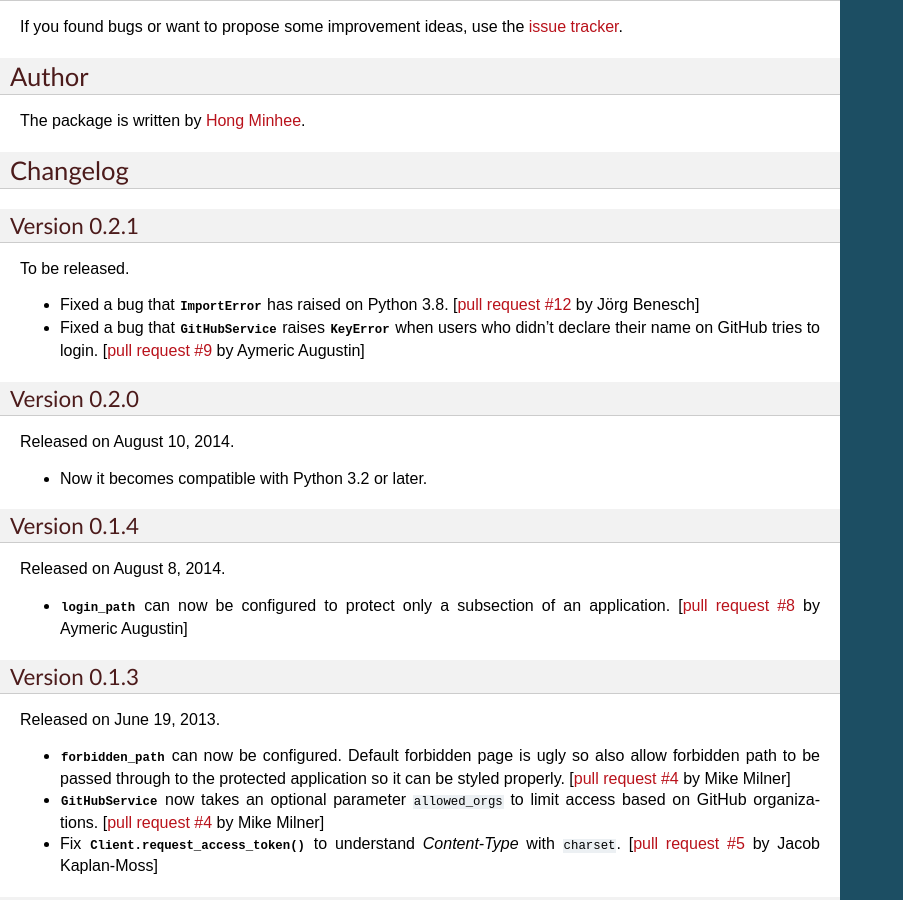
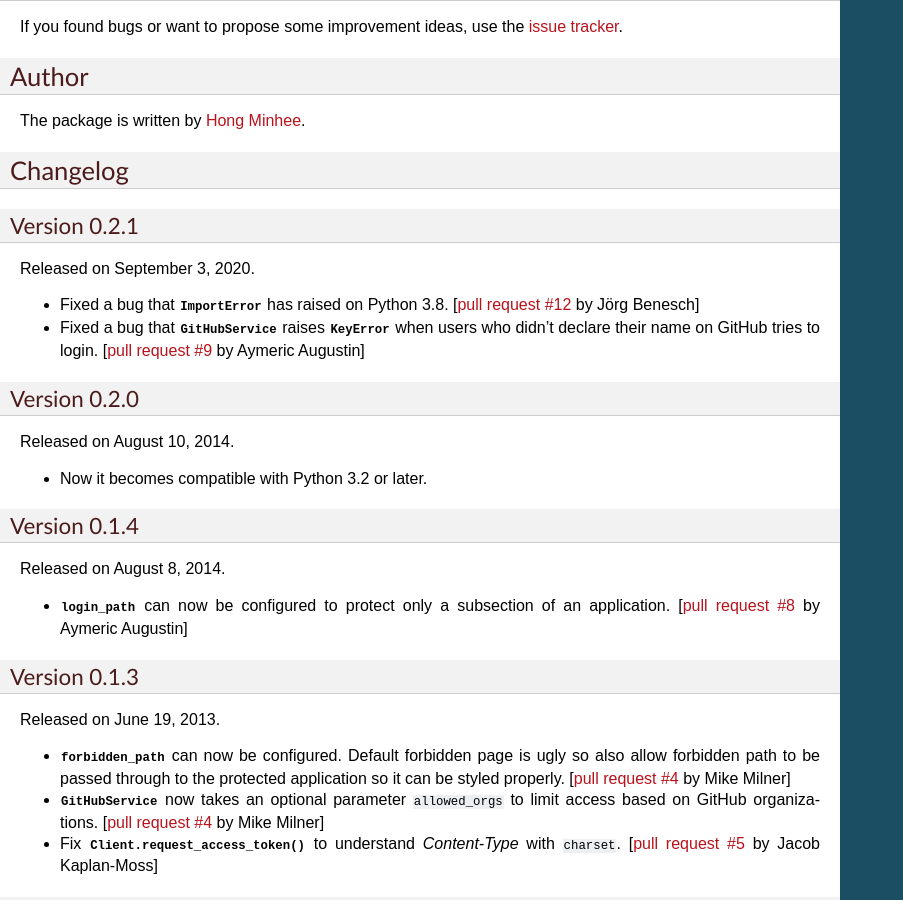
Before and after one commit to dahlia/wsgi-oauth2, a Sphinx documentation site: the page built from docs/index.rst, in a window 1280 px wide and 900 px high, scrolled down 1976 px. Shown: the whole window, without its empty margins (0-903 px from the left). Built offline with Sphinx 7.4.7, drawn with Linux system fonts in a browser that asks for light colours.

Commit message:
Release 0.2.1

```diff
--- a/docs/index.rst
+++ b/docs/index.rst
@@ -130,7 +130,7 @@ Changelog
 Version 0.2.1
 '''''''''''''
 
-To be released.
+Released on September 3, 2020.
 
 - Fixed a bug that :exc:`ImportError` has raised on Python 3.8.
   [:pull:`12` by Jörg Benesch]
```
